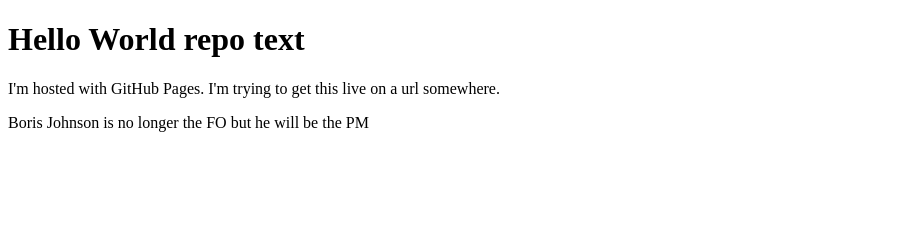
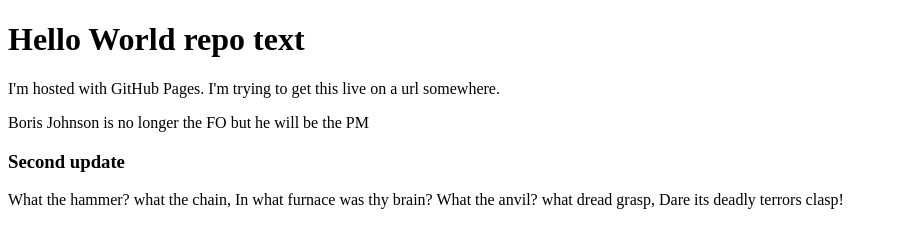
Before and after one commit to kexrex/kexrex, a plain HTML site: page index.html in a window 1280 px wide. Shown: the whole page, without its empty margins (0-897 px from the left). Drawn offline with Linux system fonts and the light colour scheme.

Commit message:
added first verse
a second update to the tygereds branch

```diff
--- a/index.html
+++ b/index.html
@@ -4,5 +4,11 @@
 <h1>Hello World repo text</h1>
 <p>I'm hosted with GitHub Pages. I'm trying to get this live on a url somewhere.</p>
   <p>Boris Johnson is no longer the FO but he will be the PM</p>
+  <h3>Second update</h3>
+  <p>What the hammer? what the chain,
+In what furnace was thy brain?
+What the anvil? what dread grasp,
+Dare its deadly terrors clasp!
+  </p>
 </body>
 </html>
```
